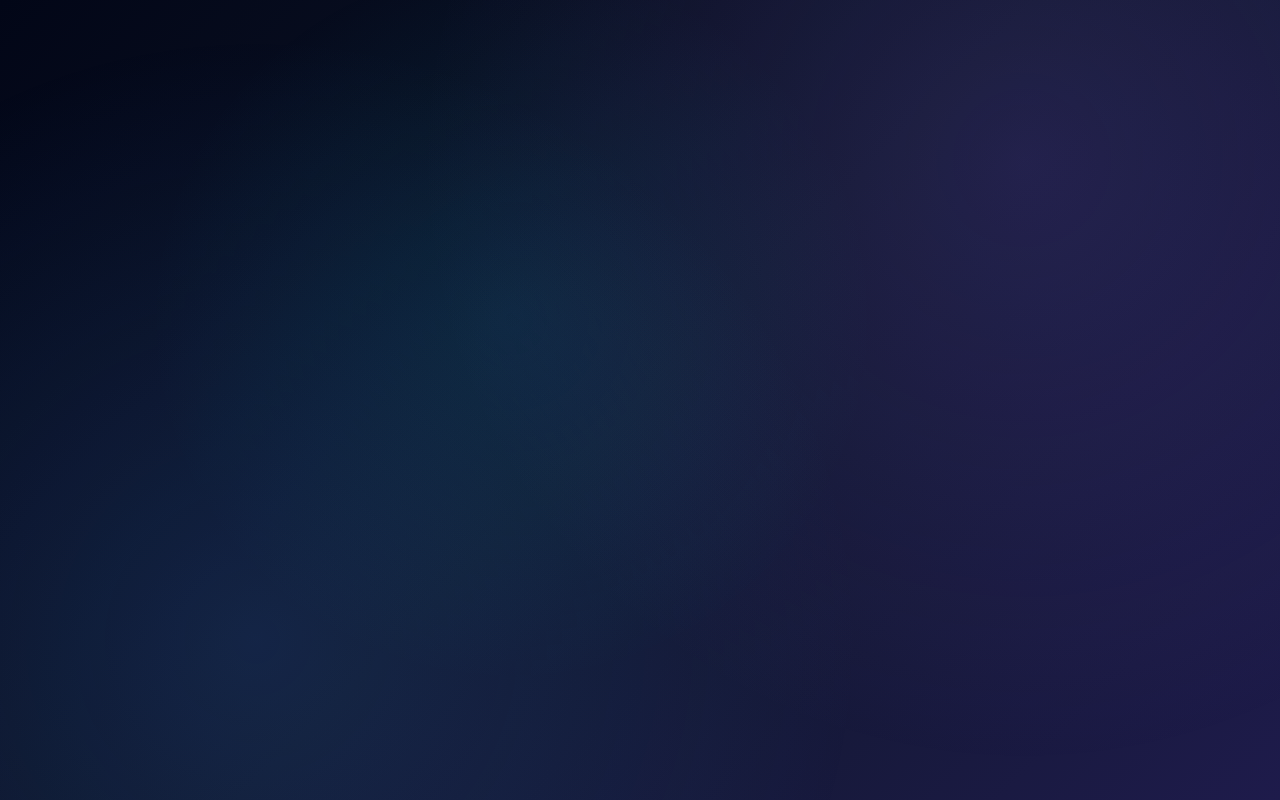
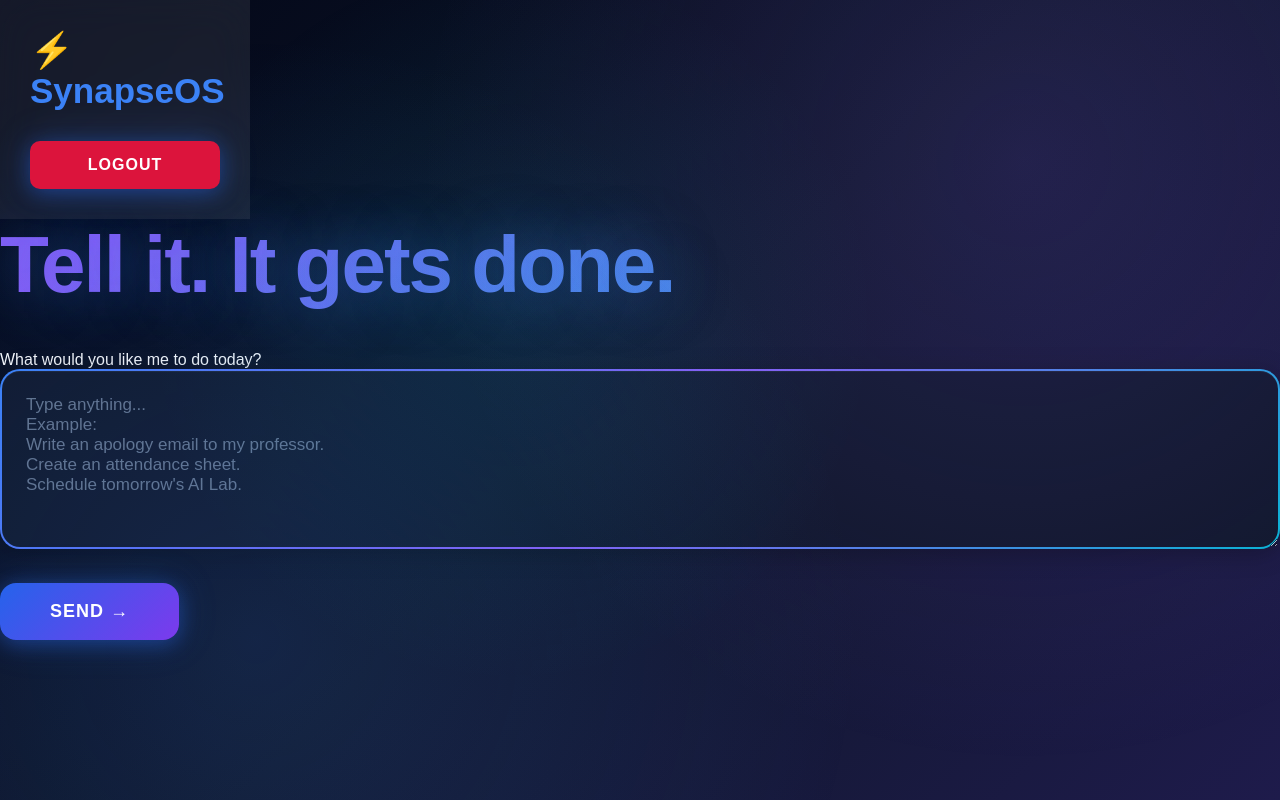
Before and after one commit to ananyamahajan0311/synapseos, a React app in the folder frontend/: page /desktop in a window 1280 px wide. Before the commit this address had no page. Built offline with nearby package versions, Linux system fonts and the light colour scheme; the HTML template or start-up script is replaced by a standard one; a web font is replaced by a local one.

Commit message:
Refactor frontend structure and initialize desktop workspace

```diff
--- a/frontend/src/App.jsx
+++ b/frontend/src/App.jsx
@@ -1,27 +1,18 @@
 import { BrowserRouter, Routes, Route } from "react-router-dom";
 
-import Login from "./components/Login";
-import Signup from "./components/Signup";
-import Dashboard from "./components/Dashboard";
+import Login from "./pages/Login";
+import Signup from "./pages/Signup";
+import Desktop from "./pages/Desktop";
 
 function App() {
-
   return (
-
     <BrowserRouter>
-
       <Routes>
-
         <Route path="/" element={<Login />} />
-
         <Route path="/signup" element={<Signup />} />
-
-        <Route path="/dashboard" element={<Dashboard />} />
-
+        <Route path="/desktop" element={<Desktop />} />
       </Routes>
-
     </BrowserRouter>
-
   );
 }
 
--- /dev/null
+++ b/frontend/src/pages/Desktop.jsx
@@ -0,0 +1,53 @@
+import { useNavigate } from "react-router-dom";
+import "../App.css";
+
+function Desktop() {
+  const navigate = useNavigate();
+
+  const logout = () => {
+    localStorage.removeItem("token");
+    navigate("/");
+  };
+
+  return (
+    <div className="desktop">
+
+      <div className="sidebar">
+        <h2>⚡ SynapseOS</h2>
+
+        <button onClick={logout}>
+          Logout
+        </button>
+      </div>
+
+            <div className="desktop-content">
+
+        <h1>Tell it. It gets done.</h1>
+
+        <p className="subtitle">
+          What would you like me to do today?
+        </p>
+
+        <div className="prompt-box">
+
+          <textarea
+            placeholder={`Type anything...
+Example:
+Write an apology email to my professor.
+Create an attendance sheet.
+Schedule tomorrow's AI Lab.`}
+          />
+
+          <button>
+            Send →
+          </button>
+
+        </div>
+
+      </div>
+
+    </div>
+  );
+}
+
+export default Desktop;
```
Also changed, not shown: frontend/src/pages/Login.jsx (renamed from frontend/src/components/Login.jsx), frontend/src/pages/Signup.jsx (renamed from frontend/src/components/Signup.jsx), frontend/src/pages/oldDesktop.jsx (renamed from frontend/src/components/Dashboard.jsx).
